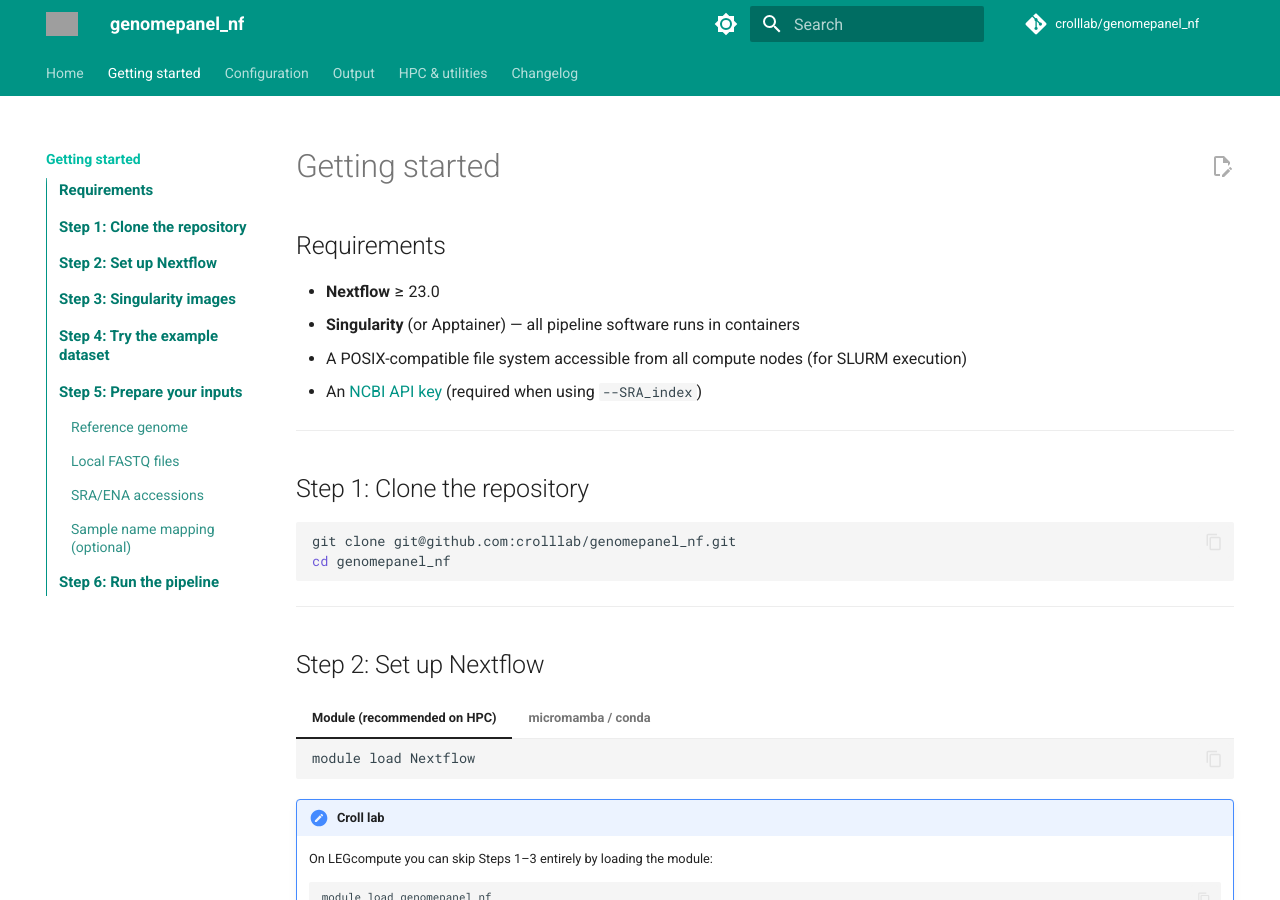
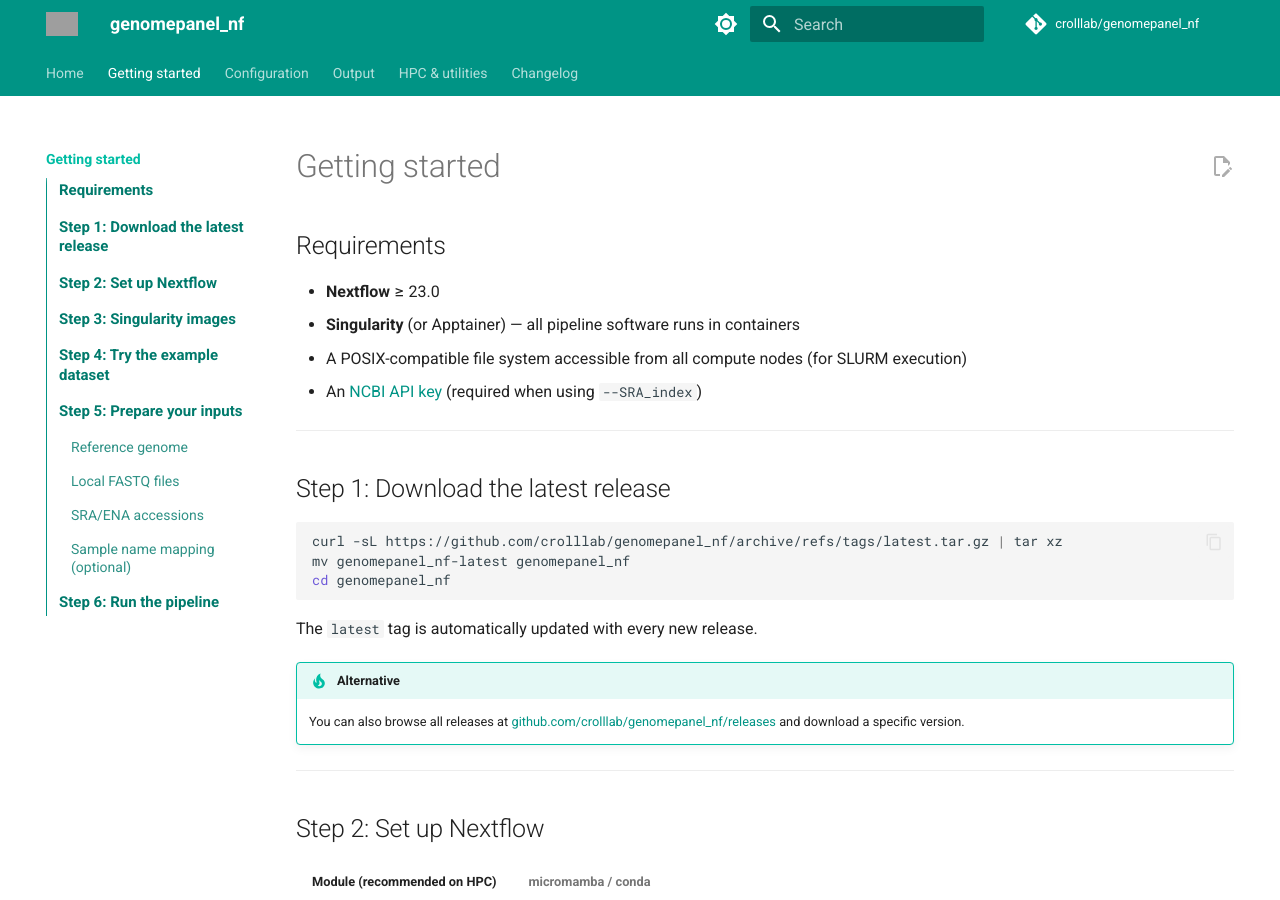
Before and after one commit to crolllab/genomepanel_nf, an MkDocs documentation site: the page built from docs/getting-started.md, in a window 1280 px wide and 900 px high. Built offline with MkDocs 1.6.1 and Material for MkDocs 9.7.7, drawn with Linux system fonts in a browser that asks for light colours; comment, search, counter and statistics services are not loaded; the version menu is left out; grey boxes are pictures that could not be loaded.

Commit message:
docs: switch to tarball download, add latest tag workflow, update gitattributes

````diff
--- a/docs/getting-started.md
+++ b/docs/getting-started.md
@@ -9,12 +9,18 @@
 
 ---
 
-## Step 1: Clone the repository
+## Step 1: Download the latest release
 
 ```bash
-git clone git@github.com:crolllab/genomepanel_nf.git
+curl -sL https://github.com/crolllab/genomepanel_nf/archive/refs/tags/latest.tar.gz | tar xz
+mv genomepanel_nf-latest genomepanel_nf
 cd genomepanel_nf
 ```
+
+The `latest` tag is automatically updated with every new release.
+
+!!! tip "Alternative"
+    You can also browse all releases at [github.com/crolllab/genomepanel_nf/releases](https://github.com/crolllab/genomepanel_nf/releases) and download a specific version.
 
 ---
 
````
Also changed, not shown: 2 other files.
